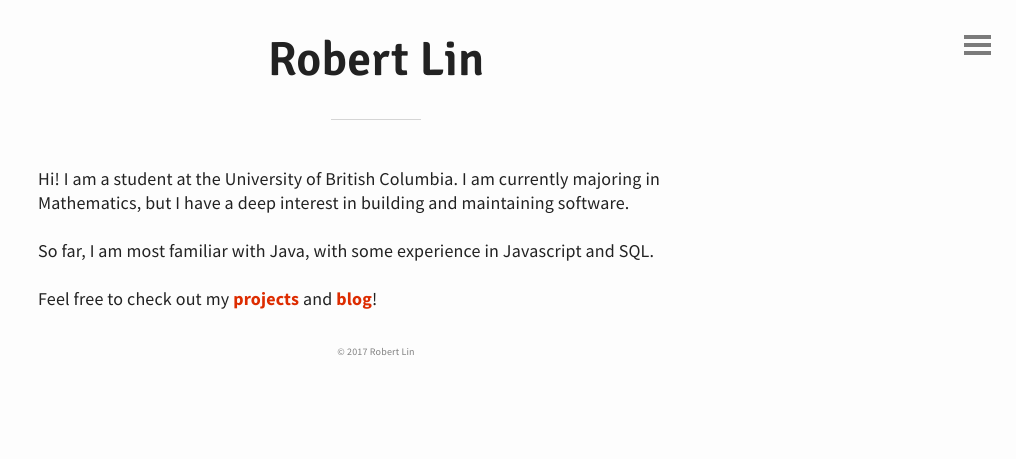
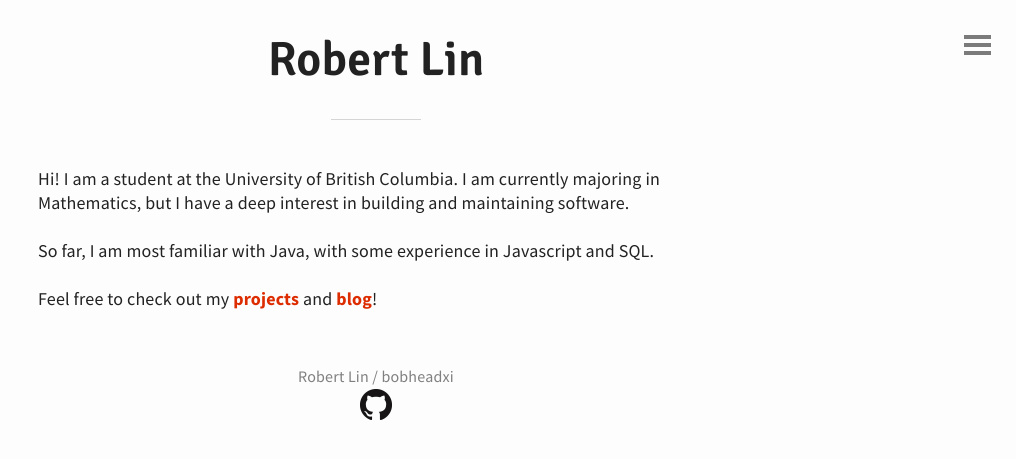
Before and after one commit to bobheadxi/bobheadxi.github.io, a Jekyll site: the page built from index.html, in a window 1280 px wide. Shown: the top 459 px of the page, without its empty margins (264-1280 px from the left). Built offline with Jekyll 4.4.1, drawn with Linux system fonts in a browser that asks for light colours; the list of posts is cut into pages by our own code.

Commit message:
Add GitHub icon and link to footer

```diff
--- a/_includes/footer.html
+++ b/_includes/footer.html
@@ -1 +1,9 @@
-<center><font size="1" color="gray">© 2017 Robert Lin</font></center>
+<center>
+    <br />
+
+    <font size="3" color="gray">Robert Lin / bobheadxi</font>
+
+    <a href="https://github.com/bobheadxi">
+        <img src="{{site.url}}/assets/icons/GitHub-Mark-32px.png">
+    </a>
+</center>
```
Also changed, not shown: assets/icons/GitHub-Mark-32px.png (added).
